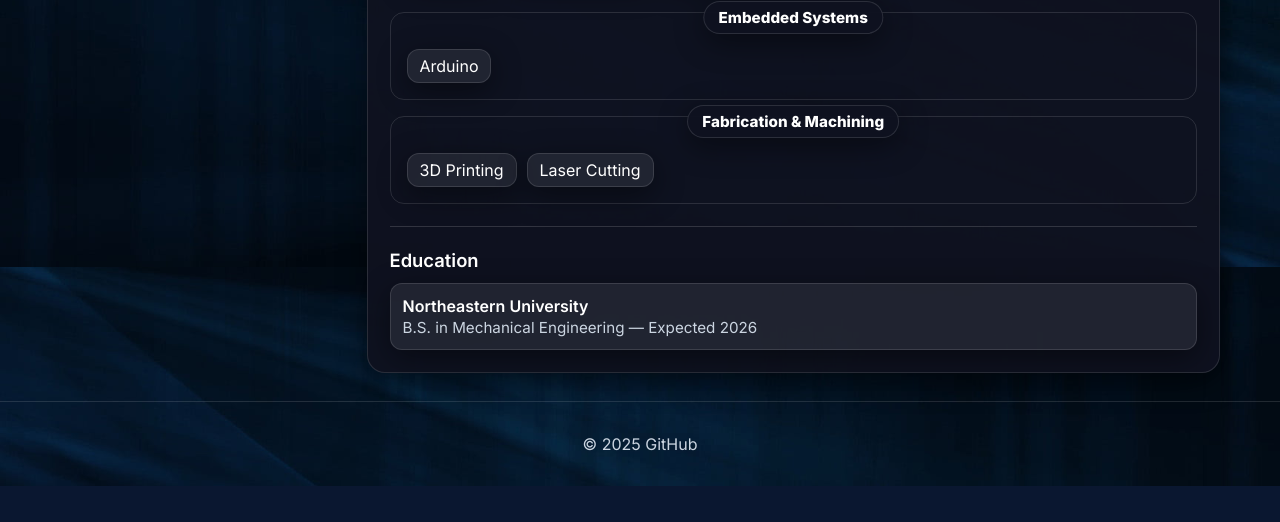
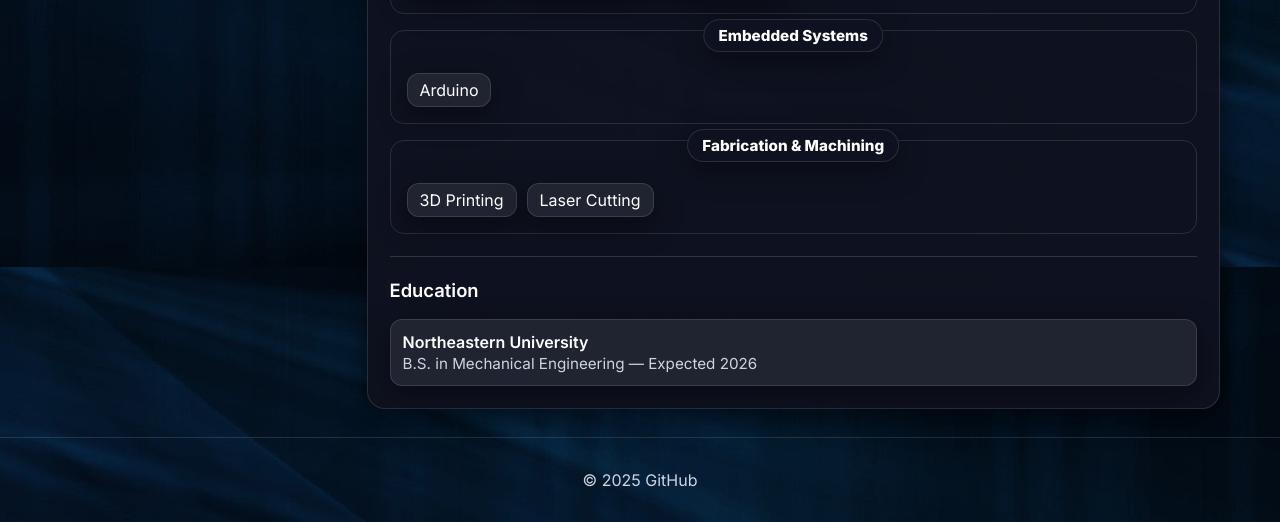
Before and after one commit to jinhee-h/jinhee-h.github.io, a plain HTML site: page index.html in a window 1280 px wide. Shown: the part 533-1055 px from the top of the page. Before the commit the page ends 1019 px from the top, so only its background shows below. Drawn offline with Linux system fonts and the light colour scheme.

Commit message:
Update style.css

```diff
--- a/style.css
+++ b/style.css
@@ -246,3 +246,15 @@ body {
   .tabs { flex-wrap: wrap; }
   .avatar { width: 136px; }
 }
+
+/* === Spacing tweaks === */
+
+/* 1) More space between "Skills" heading and the first box */
+.subsection-title {
+  margin: 0 0 18px;  /* was 12px */
+}
+
+/* 2) More space between each box's title pill and the chips */
+.skills-box .skills {
+  margin-top: 14px;  /* was 8px */
+}
```
